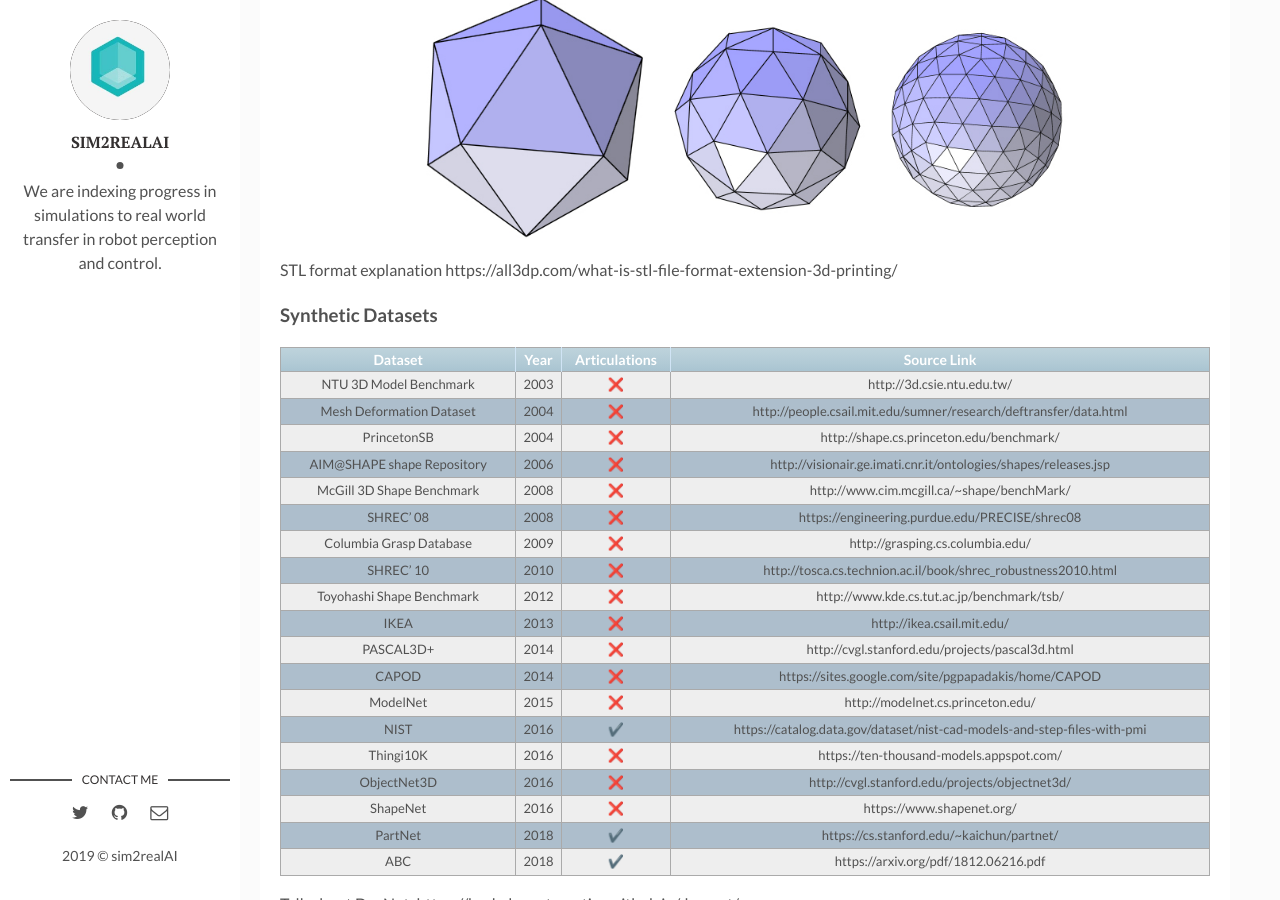
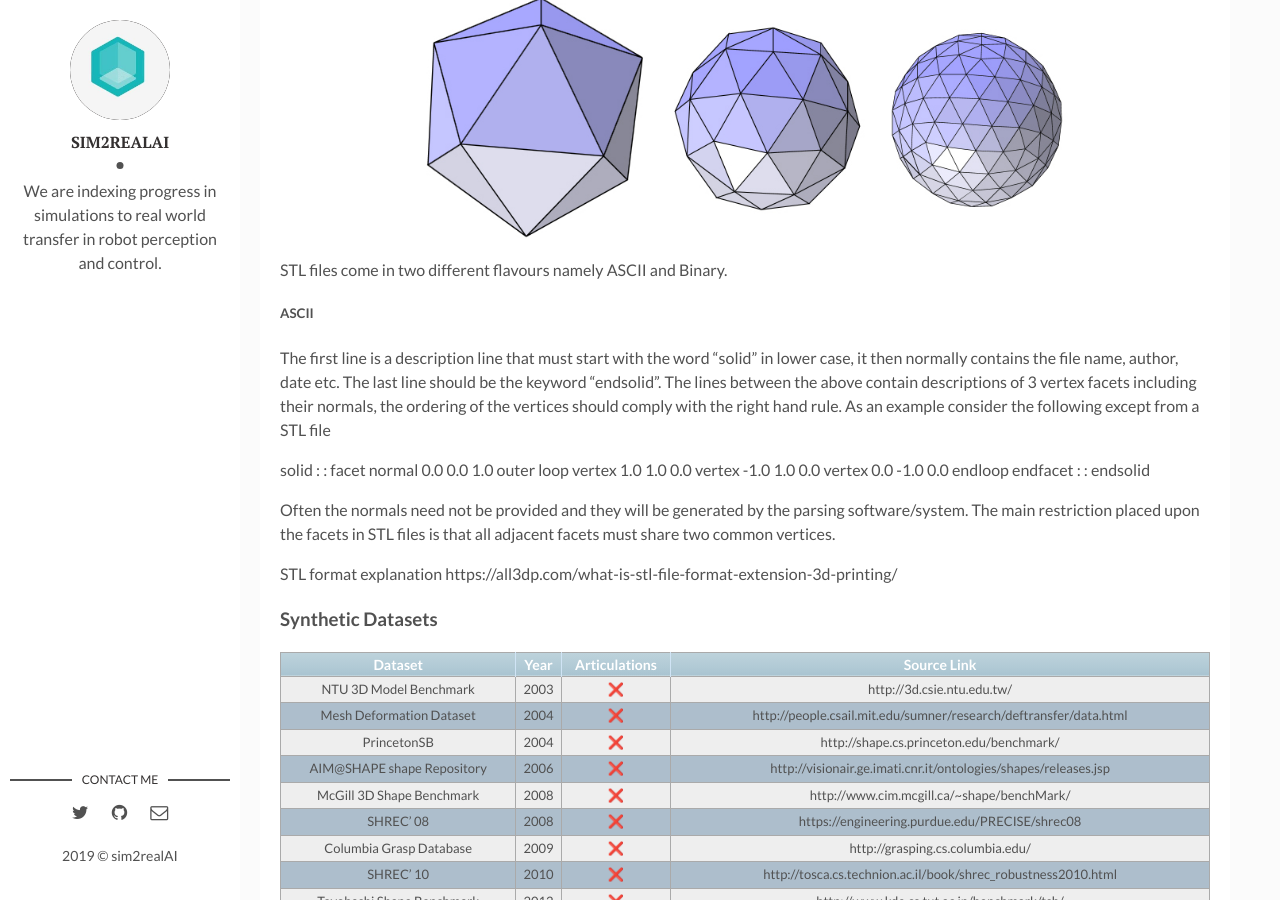
Before and after one commit to backupsim2realai/backupsim2realai.github.io, a Jekyll site: the page built from _posts/2019-01-15-Synthetic-Datasets-of-Objects-Part-I.markdown, in a window 1280 px wide and 900 px high, scrolled down 1233 px. Built offline with Jekyll 4.4.1, drawn with Linux system fonts in a browser that asks for light colours; emoji names are drawn with the system emoji font.

Commit message:
describe stl format
Signed-off-by: Ankur Handa <ahanda@nvidia.com>

```diff
--- a/_posts/2019-01-15-Synthetic-Datasets-of-Objects-Part-I.markdown
+++ b/_posts/2019-01-15-Synthetic-Datasets-of-Objects-Part-I.markdown
@@ -37,6 +37,27 @@
 The format only describes the 3D surface geometry of the object *i.e.* information about 3D vertices and normals is provided and no information of colour, texture or other possible meta-data relevant for the model is included. These files are usually generated by a CAD program and are most commonly used in the 3D printing. It stores the 3D information using a concept called "tessellation" where a primitive shape (*e.g.* a triangle described by three vertices and a normal) is repeated across to encode the surface geometry without overlaps and gaps. The format was invented by the _Albert Consulting Group_ for [3D systems](https://en.wikipedia.org/wiki/3D_Systems), a company co-founded by [Chuck Hull](https://en.wikipedia.org/wiki/Chuck_Hull), in 1987. Chuck had then invented stereolithographic 3D printer and his company were looking for a way to transfer the information from 3D CAD models to the printer and realised they could use the concept of "tessellation" to describe the geometry. For instance, the image below shows different levels of tessellation of sphere done with a rectangle.
 
 <center><img src="/assets/img/2019-01-15/mesh_stl.jpg" width="70%"></center>
+
+STL files come in two different flavours namely ASCII and Binary.
+
+##### ASCII
+The first line is a description line that must start with the word "solid" in lower case, it then normally contains the file name, author, date etc. The last line should be the keyword "endsolid". The lines between the above contain descriptions of 3 vertex facets including their normals, the ordering of the vertices should comply with the right hand rule. As an example consider the following except from a STL file
+
+solid
+   :
+   :
+   facet normal 0.0 0.0 1.0
+   outer loop
+      vertex  1.0  1.0  0.0
+      vertex -1.0  1.0  0.0
+      vertex  0.0 -1.0  0.0
+   endloop
+   endfacet
+   :
+   :
+endsolid
+
+Often the normals need not be provided and they will be generated by the parsing software/system. The main restriction placed upon the facets in STL files is that all adjacent facets must share two common vertices.
 
 STL format explanation https://all3dp.com/what-is-stl-file-format-extension-3d-printing/
 
```
